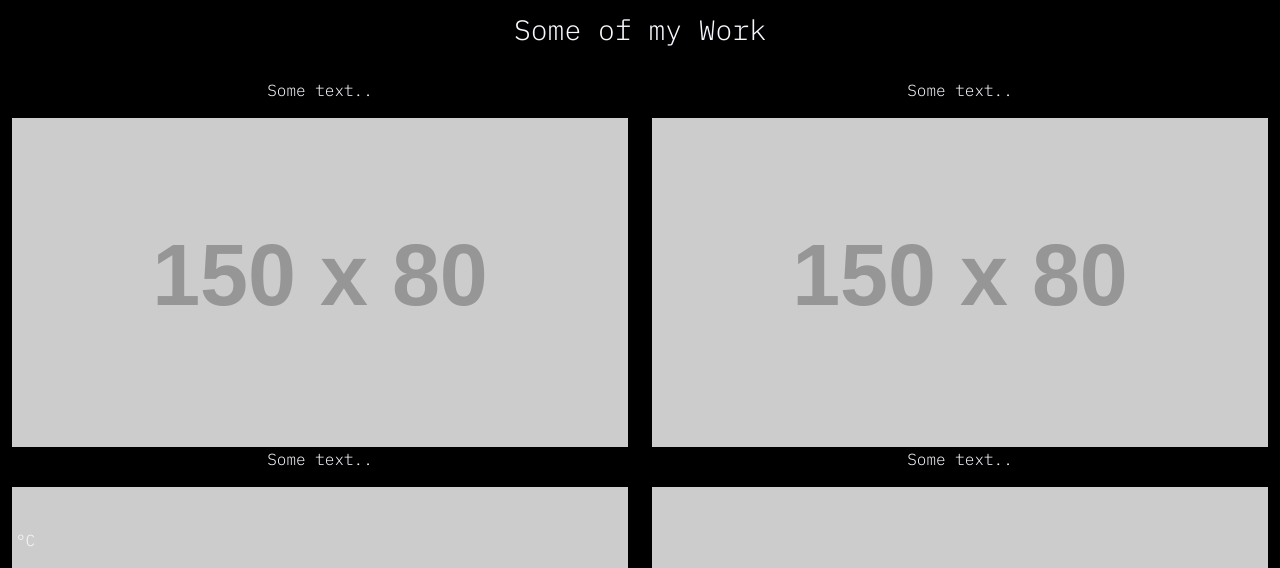
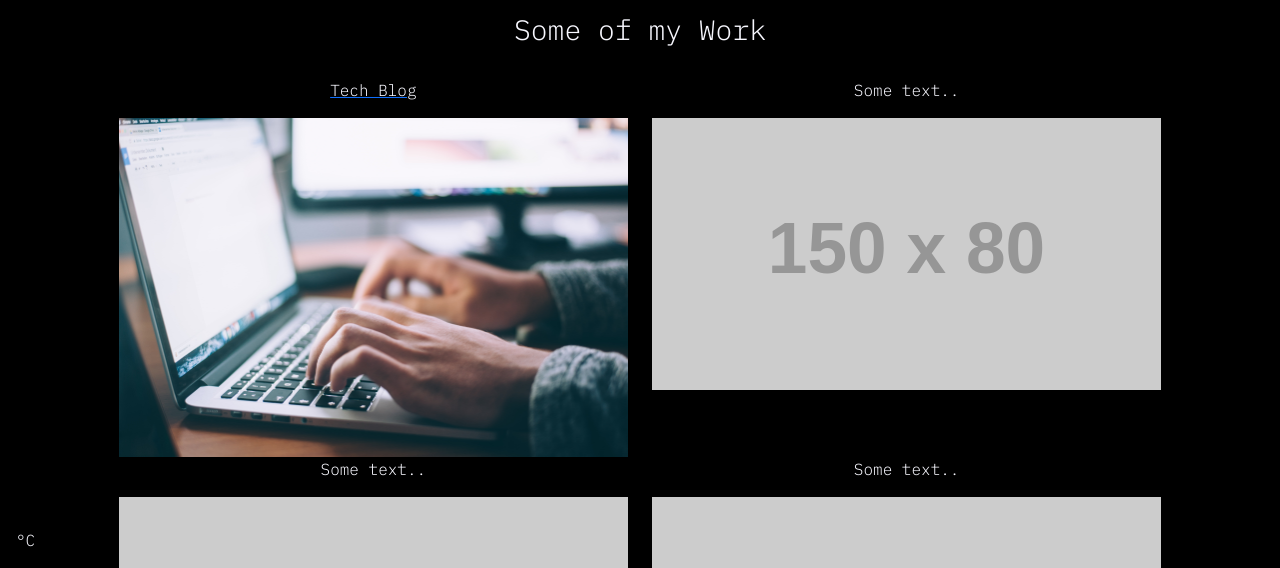
Before and after one commit to mdkgray/mdkgray_portfolio, a plain HTML site: page index.html in a window 1280 px wide. Shown: the part 232-800 px from the top of the page. Drawn offline with nearby package versions, Linux system fonts and the light colour scheme; placeholder pictures from the web are drawn by us.

Commit message:
added first project to page

```diff
--- a/assets/css/style.css
+++ b/assets/css/style.css
@@ -3,3 +3,7 @@ body {
     background-color: black;
     color:ghostwhite
 }
+
+p, h5 {
+    color:ghostwhite
+}
--- a/index.html
+++ b/index.html
@@ -55,12 +55,14 @@
         </div>
     </div>
 
-    <div class="container-fluid bg-3 text-center">
+    <div class="container-fluid col-sm-10 bg-3 text-center">
         <h3>Some of my Work</h3><br>
         <div class="row">
             <div class="col-sm-6">
-                <p>Some text..</p>
-                <img src="https://placehold.it/150x80?text=IMAGE" class="img-responsive" style="width:100%" alt="Image">
+                <a href="https://frozen-basin-60308.herokuapp.com/">
+                    <p>Tech Blog</p>
+                    <img src="./assets/images/techblog.jpg" class="img-responsive" style="width:100%" alt="tech_blog">
+                </a>
             </div>
             <div class="col-sm-6">
                 <p>Some text..</p>
```
Also changed, not shown: assets/images/techblog.jpg (added).
